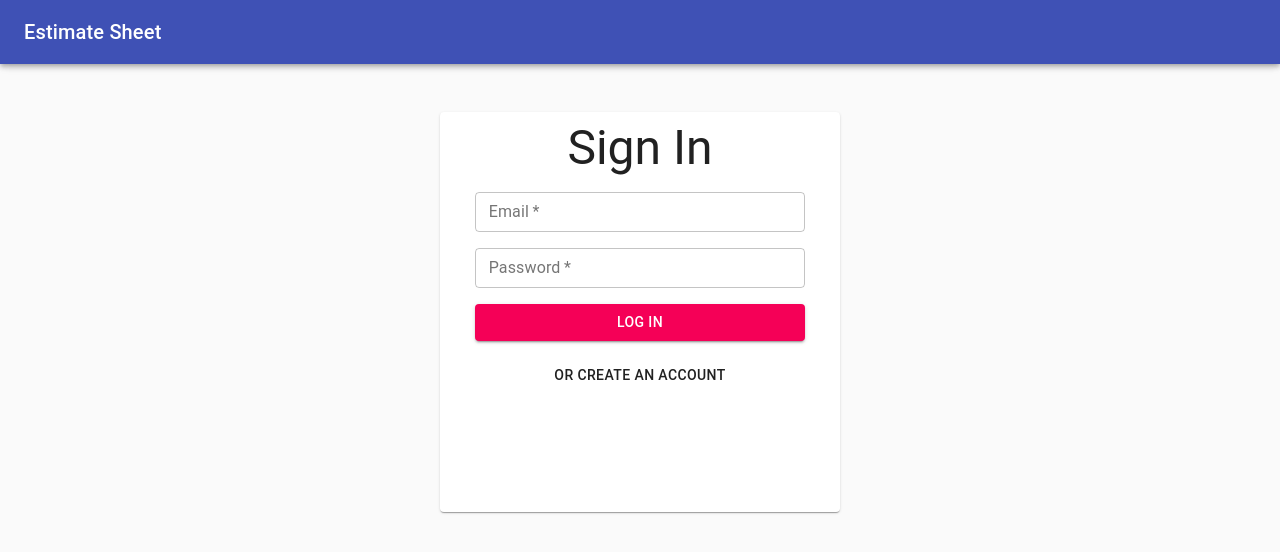
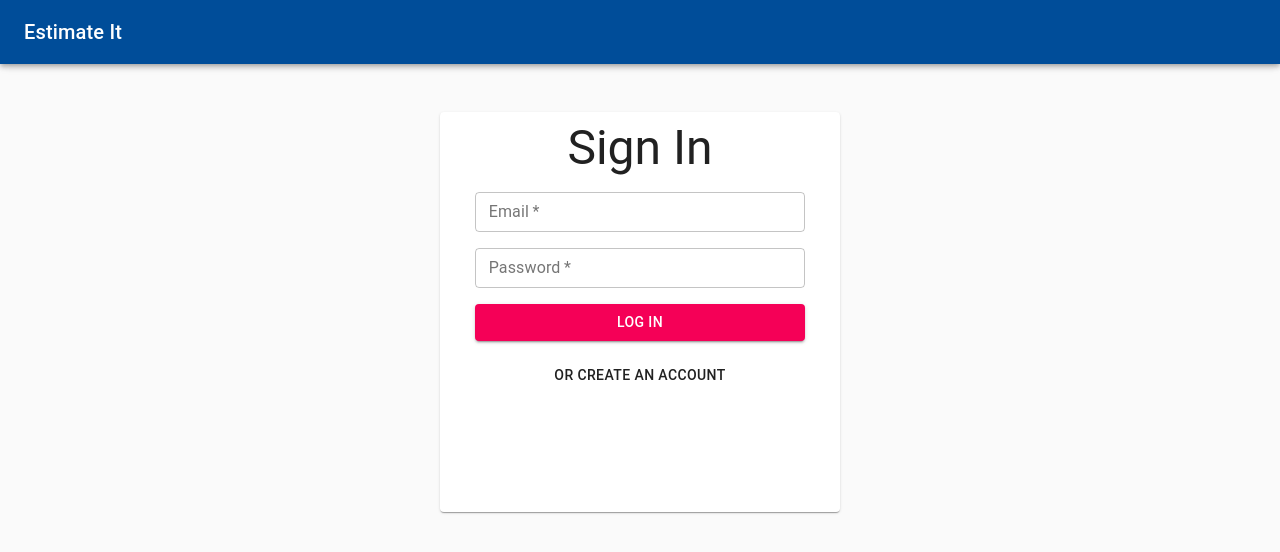
Before and after one commit to EricBois/react-estimate-sheet, a React (Create React App) app: page / in a window 1280 px wide. Shown: the top 552 px of the page. Built offline with nearby package versions, Linux system fonts and the light colour scheme; no server answers.

Commit message:
updated color

```diff
--- a/src/components/NavBar.js
+++ b/src/components/NavBar.js
@@ -19,12 +19,17 @@ import ListItemIcon from '@material-ui/core/ListItemIcon';
 import ListItemText from '@material-ui/core/ListItemText';
 import Button from '@material-ui/core/Button';
 
+
 const drawerWidth = 240;
 
 const useStyles = makeStyles((theme) => ({
+
   root: {
     flexGrow: 1,
     marginBottom: '5rem',
+  },
+  barColor: {
+    backgroundColor: '#004d99'
   },
   title: {
     flexGrow: 1,
@@ -208,9 +213,9 @@ export default function PersistentDrawerLeft(props) {
               [classes.appBarShift]: open,
             })}
           >
-            <Toolbar>
+            <Toolbar className={clsx(classes.barColor)}>
               <Typography variant="h6" noWrap>
-                Estimate Sheet
+                Estimate It
               </Typography>
             </Toolbar>
           </AppBar>
```
